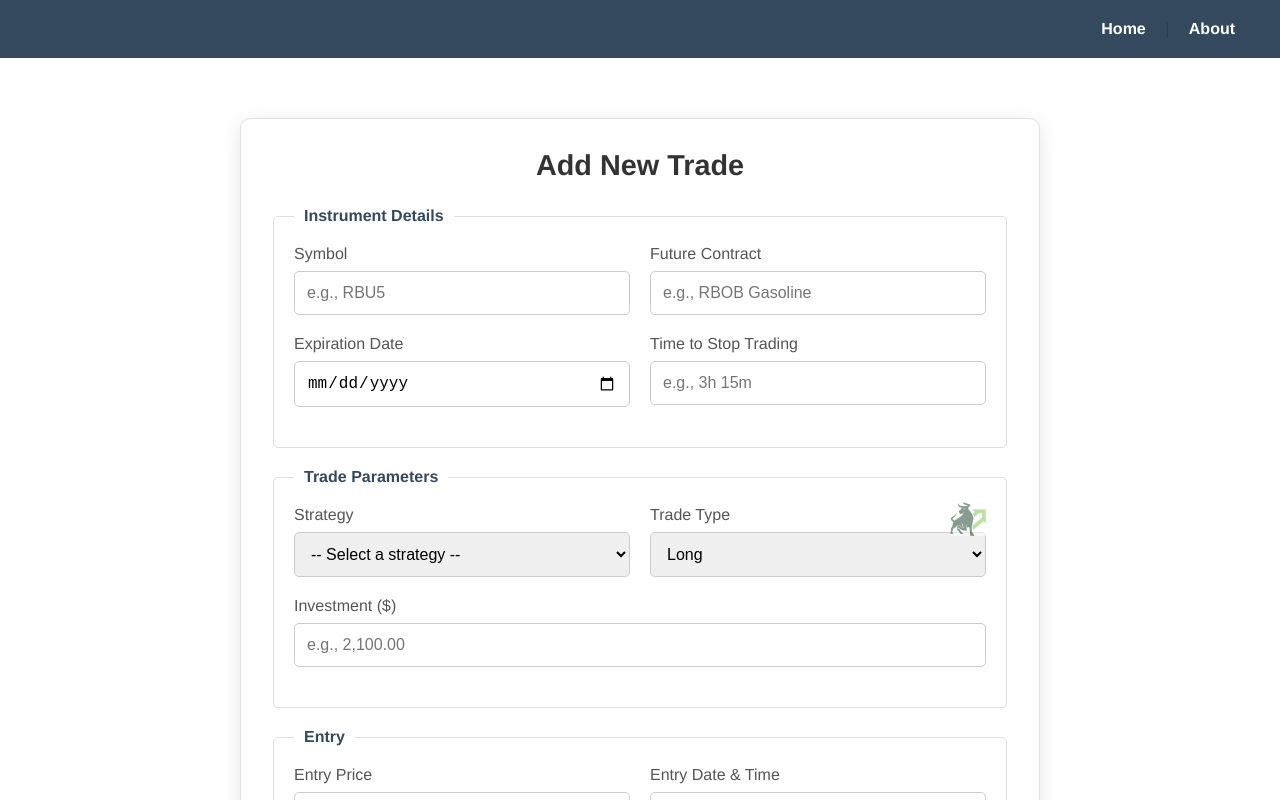
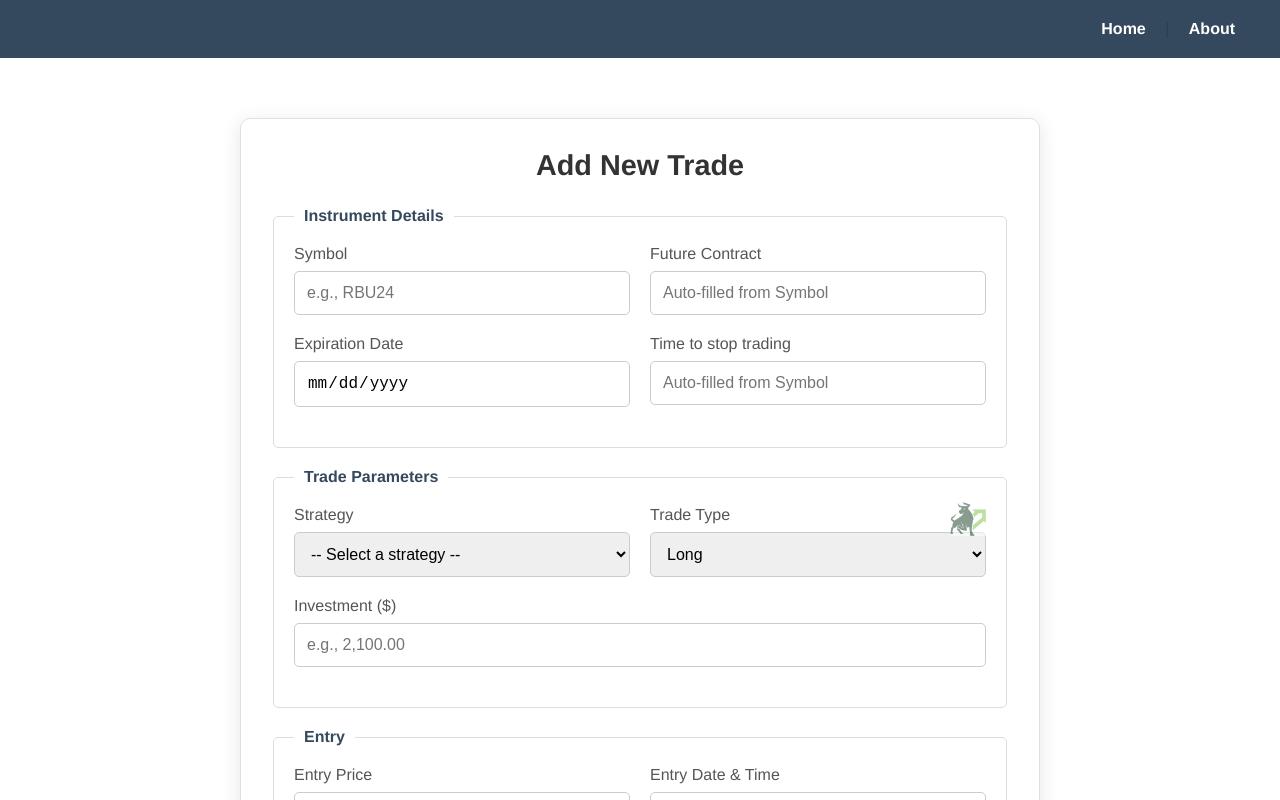
Before and after one commit to angel0311/trading-journal-app, a Vue app: page /add in a window 1280 px wide. Shown: the top 800 px of the page. Built offline with nearby package versions, Linux system fonts and the light colour scheme.

Commit message:
looking AWESOME

```diff
--- /dev/null
+++ b/src/components/InstrumentDetails.vue
@@ -0,0 +1,135 @@
+<template>
+  <fieldset>
+    <legend>Instrument Details</legend>
+    <div class="form-grid">
+      <div class="form-group">
+        <label for="symbol">Symbol</label>
+        <input id="symbol" type="text" :value="symbol" @input="$emit('update:symbol', $event.target.value)" required placeholder="e.g., RBU24">
+      </div>
+      <div class="form-group">
+        <label for="futureContract">Future Contract</label>
+        <input id="futureContract" type="text" :value="futureContract" placeholder="Auto-filled from Symbol" readonly>
+      </div>
+    </div>
+    <div class="form-grid">
+      <div class="form-group">
+        <label for="expirationDate">Expiration Date</label>
+        <input id="expirationDate" type="date" :value="expirationDate" readonly>
+      </div>
+      <div class="form-group">
+        <label for="timeToStopTrading">Time to stop trading</label>
+        <input id="timeToStopTrading" type="text" :value="timeRemainingDisplay" placeholder="Auto-filled from Symbol" readonly>
+      </div>
+    </div>
+  </fieldset>
+</template>
+
+<script>
+export default {
+  name: 'InstrumentDetails',
+  props: {
+    symbol: String,
+    futureContract: String,
+    expirationDate: String,
+    timeToStopTrading: String,
+  },
+  emits: ['update:symbol'],
+  data() {
+    return {
+      currentTime: new Date(),
+      intervalId: null,
+    };
+  },
+  computed: {
+    timeRemainingDisplay() {
+      if (!this.timeToStopTrading) {
+        return '';
+      }
+
+      const [year, month, day] = this.timeToStopTrading.split('-').map(Number);
+      // Creates a date at midnight in the user's local timezone.
+      const stopDate = new Date(year, month - 1, day);
+      // Set to end of day for a more intuitive countdown.
+      stopDate.setHours(23, 59, 59, 999);
+
+      // The currentTime dependency makes this re-evaluate when the interval fires.
+      const diff = stopDate.getTime() - this.currentTime.getTime();
+
+      if (diff <= 0) {
+        return 'Expired';
+      }
+
+      const days = Math.floor(diff / (1000 * 60 * 60 * 24));
+      const hours = Math.floor((diff % (1000 * 60 * 60 * 24)) / (1000 * 60 * 60));
+
+      return `${days}d ${hours}h remaining`;
+    }
+  },
+  mounted() {
+    // Update the current time every minute for the countdown.
+    this.intervalId = setInterval(() => {
+      this.currentTime = new Date();
+    }, 60000);
+  },
+  beforeUnmount() {
+    clearInterval(this.intervalId);
+  }
+}
+</script>
+
+<style scoped>
+/* Styles are scoped to this component to match the main form's look and feel. */
+fieldset {
+  border: 1px solid #ddd;
+  border-radius: 5px;
+  padding: 20px;
+  margin-bottom: 20px;
+}
+
+legend {
+  padding: 0 10px;
+  font-weight: bold;
+  color: #35495e;
+}
+
+.form-grid {
+  display: grid;
+  grid-template-columns: 1fr 1fr;
+  gap: 20px;
+}
+
+.form-group {
+  margin-bottom: 20px;
+  display: flex;
+  flex-direction: column;
+}
+
+label {
+  margin-bottom: 8px;
+  font-weight: 500;
+  color: #555;
+}
+
+input[type="text"],
+input[type="date"] {
+  width: 100%;
+  padding: 12px;
+  border: 1px solid #ccc;
+  border-radius: 5px;
+  font-size: 1rem;
+  box-sizing: border-box;
+  transition: border-color 0.2s, box-shadow 0.2s;
+}
+
+input:focus {
+  outline: none;
+  border-color: #3BA0AD;
+  box-shadow: 0 0 0 2px rgba(59, 160, 173, 0.2);
+}
+
+@media (max-width: 768px) {
+  .form-grid {
+    grid-template-columns: 1fr;
+  }
+}
+</style>
--- /dev/null
+++ b/src/utils/futuresSymbolParser.js
@@ -0,0 +1,98 @@
+/**
+ * A simplified futures symbol parser.
+ * NOTE: This is a basic implementation. Real-world futures expiration dates
+ * are complex and vary by contract. This parser uses a simplified rule
+ * (last day of the contract month) for demonstration purposes.
+ * For a production application, this data should come from an exchange API
+ * or a dedicated financial data provider.
+ */
+
+const contractRoots = {
+  'RB': 'RBOB Gasoline',
+  'CL': 'Crude Oil WTI',
+  'BRN': 'Brent Crude Oil',
+  'NG': 'Natural Gas',
+  'GC': 'Gold',
+  'HG': 'High Grade Copper',
+  'SI': 'Silver',
+  'ES': 'E-mini S&P 500',
+  'NQ': 'E-mini Nasdaq 100',
+  'ZB': '30-Year T-Bond',
+  'ZN': '10-Year T-Note',
+  'ZC': 'Corn',
+  'ZS': 'Soybeans',
+  'ZW': 'Wheat',
+};
+
+const monthCodes = {
+  'F': 0, // January
+  'G': 1, // February
+  'H': 2, // March
+  'J': 3, // April
+  'K': 4, // May
+  'M': 5, // June
+  'N': 6, // July
+  'Q': 7, // August
+  'U': 8, // September
+  'V': 9, // October
+  'X': 10, // November
+  'Z': 11, // December
+};
+
+function getFullYear(yearCode) {
+  const code = parseInt(yearCode, 10);
+  const currentYear = new Date().getFullYear();
+
+  if (yearCode.length === 2) {
+    return 2000 + code;
+  }
+
+  // Handle single-digit years, e.g., '5' for 2025
+  const currentYearLastDigit = currentYear % 10;
+  let year = Math.floor(currentYear / 10) * 10 + code;
+  if (code < currentYearLastDigit) {
+      year += 10;
+  }
+  return year;
+}
+
+function formatDate(date) {
+    const year = date.getFullYear();
+    const month = String(date.getMonth() + 1).padStart(2, '0');
+    const day = String(date.getDate()).padStart(2, '0');
+    return `${year}-${month}-${day}`;
+}
+
+export function parseSymbol(symbol) {
+  if (!symbol || typeof symbol !== 'string' || symbol.length < 3) {
+    return null;
+  }
+
+  // Regex to capture: 1. root (letters), 2. month code, 3. year code (digits)
+  const match = symbol.toUpperCase().match(/^([A-Z]+)([FGHJKMNQUVXZ])(\d{1,2})$/);
+
+  if (!match) {
+    return null;
+  }
+
+  const [, root, monthCode, yearCode] = match;
+
+  const contract = contractRoots[root];
+  const month = monthCodes[monthCode];
+
+  if (!contract || typeof month === 'undefined') {
+    return null;
+  }
+
+  const year = getFullYear(yearCode);
+  const expirationDateObj = new Date(year, month + 1, 0);
+
+  // Calculate the stop trading date: 22nd of the month previous to expiration
+  const stopTradingDateObj = new Date(expirationDateObj.getFullYear(), expirationDateObj.getMonth() - 1, 22);
+
+  return {
+    contract,
+    expirationDate: formatDate(expirationDateObj),
+    timeToStopTrading: formatDate(stopTradingDateObj),
+  };
+}
--- a/src/views/TradeForm.vue
+++ b/src/views/TradeForm.vue
@@ -4,29 +4,12 @@
       <h3>Add New Trade</h3>
       <div v-if="statusMessage" :class="statusType" class="status-message">{{ statusMessage }}</div>
 
-      <fieldset>
-        <legend>Instrument Details</legend>
-        <div class="form-grid">
-          <div class="form-group">
-            <label for="symbol">Symbol</label>
-            <input id="symbol" type="text" v-model="trade.symbol" required placeholder="e.g., RBU5">
-          </div>
-          <div class="form-group">
-            <label for="futureContract">Future Contract</label>
-            <input id="futureContract" type="text" v-model="trade.futureContract" required placeholder="e.g., RBOB Gasoline">
-          </div>
-        </div>
-        <div class="form-grid">
-          <div class="form-group">
-            <label for="expirationDate">Expiration Date</label>
-            <input id="expirationDate" type="date" v-model="trade.expirationDate" required>
-          </div>
-          <div class="form-group">
-            <label for="timeToStopTrading">Time to Stop Trading</label>
-            <input id="timeToStopTrading" type="text" v-model="trade.timeToStopTrading" placeholder="e.g., 3h 15m">
-          </div>
-        </div>
-      </fieldset>
+      <instrument-details
+        v-model:symbol="trade.symbol"
+        :future-contract="trade.futureContract"
+        :expiration-date="trade.expirationDate"
+        :time-to-stop-trading="trade.timeToStopTrading"
+      />
 
       <fieldset>
         <legend>Trade Parameters</legend>
@@ -130,9 +113,14 @@
 import axios from 'axios';
 import bullIcon from '@/assets/bull.png';
 import bearIcon from '@/assets/bear.png';
+import InstrumentDetails from '@/components/InstrumentDetails.vue';
+import { parseSymbol } from '@/utils/futuresSymbolParser.js';
 
 export default {
   name: 'TradeForm',
+  components: {
+    InstrumentDetails,
+  },
   data() {
     return {
       trade: this.getInitialTradeObject(),
@@ -142,6 +130,23 @@ export default {
       statusMessage: '',
       statusType: ''
     };
+  },
+  watch: {
+    'trade.symbol'(newSymbol) {
+      if (newSymbol && newSymbol.length >= 4) {
+        const parsed = parseSymbol(newSymbol.toUpperCase());
+        if (parsed) {
+          this.trade.futureContract = parsed.contract;
+          this.trade.expirationDate = parsed.expirationDate;
+          this.trade.timeToStopTrading = parsed.timeToStopTrading;
+        }
+      } else {
+        // Clear derived fields if symbol is invalid or cleared
+        this.trade.futureContract = '';
+        this.trade.expirationDate = '';
+        this.trade.timeToStopTrading = '';
+      }
+    }
   },
   computed: {
     formattedInitialPrice: {
```
